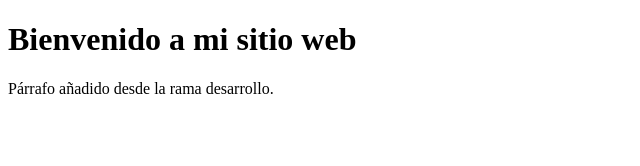
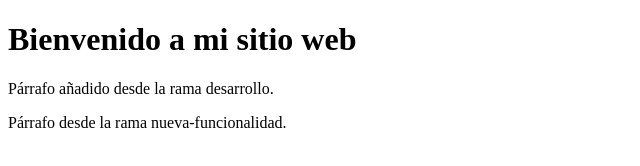
Before and after one commit to saultaranconalcedo/2-Daw_Despliegue-de-aplicaciones-web, a plain HTML site: page GIT - EJERCICIO/index.html in a window 1280 px wide. Shown: the whole page, without its empty margins (0-640 px from the left). Drawn offline with Linux system fonts and the light colour scheme.

Commit message:
Añadido párrafo en rama nueva-funcionalidad

```diff
--- a/GIT - EJERCICIO/index.html
+++ b/GIT - EJERCICIO/index.html
@@ -7,5 +7,6 @@
 <body>
     <h1>Bienvenido a mi sitio web</h1>
     <p>Párrafo añadido desde la rama desarrollo.</p>
+    <p>Párrafo desde la rama nueva-funcionalidad.</p>
 </body>
 </html>
```
